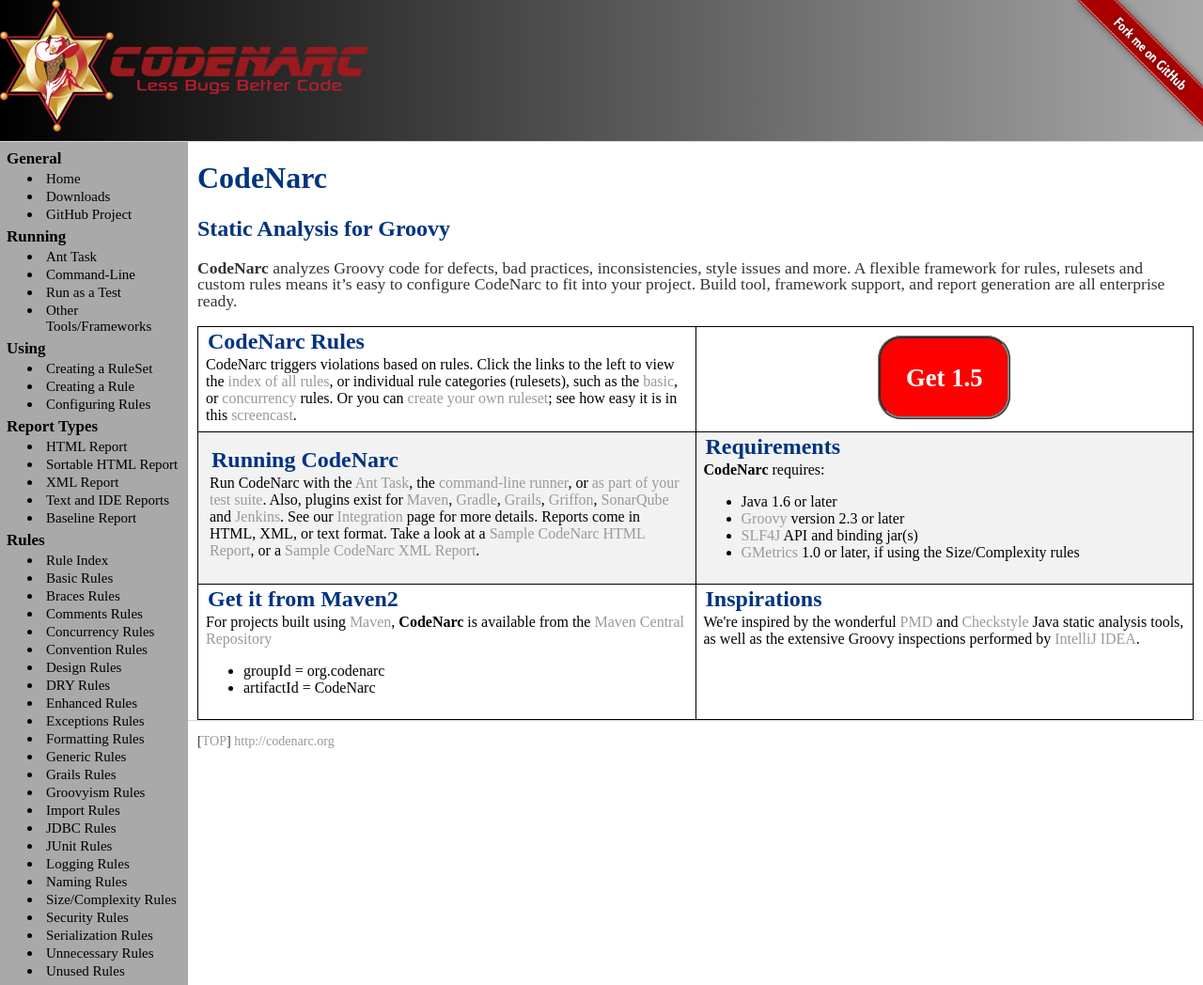
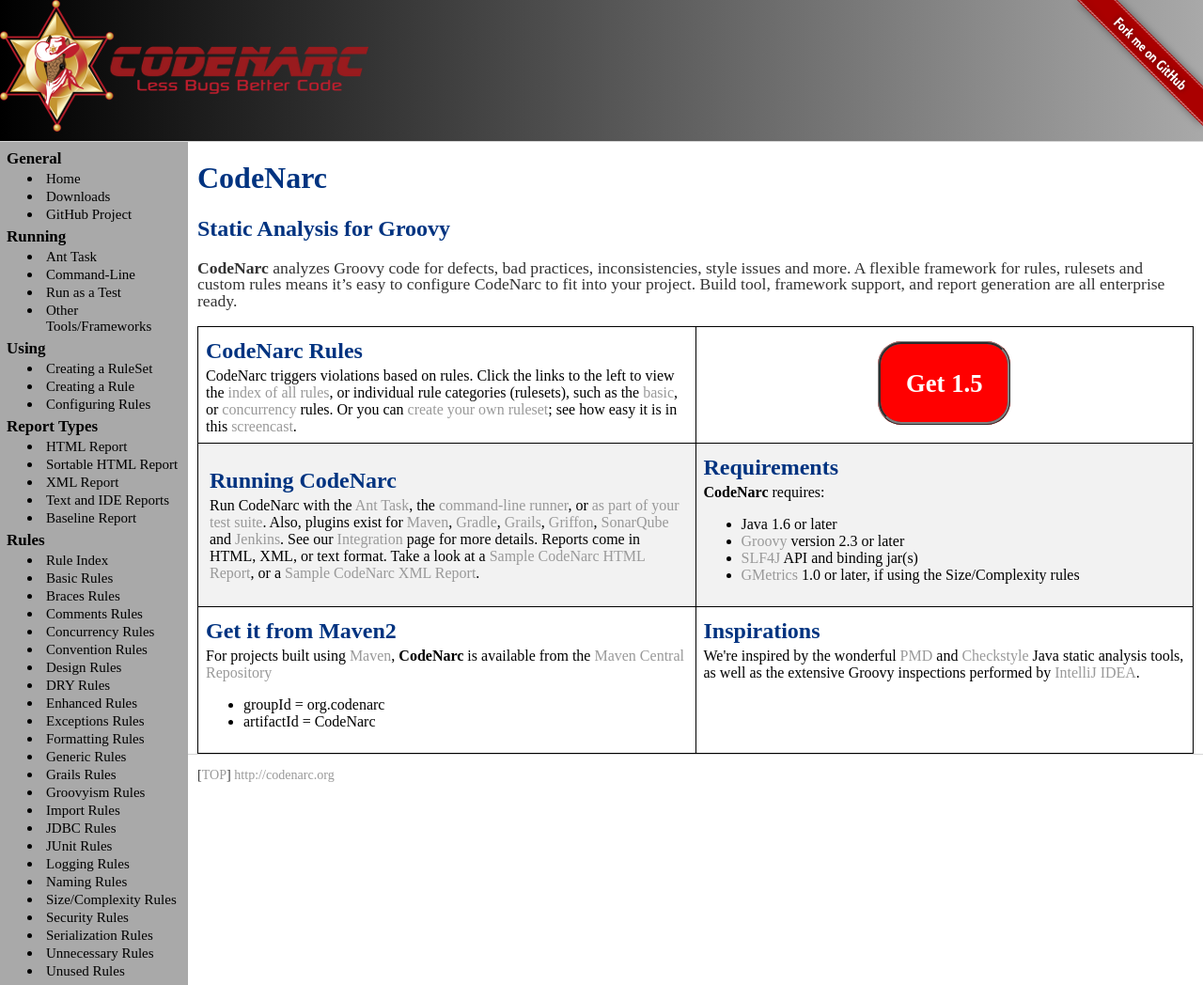
Before and after one commit to CodeNarc/CodeNarc, a Jekyll site: the page built from index.md, in a window 1280 px wide and 1048 px high. Shown: the whole window at 94% size. Built offline with Jekyll 4.4.1, drawn with Linux system fonts in a browser that asks for light colours.

```diff
--- a/css/main.css
+++ b/css/main.css
@@ -143,14 +143,23 @@ th {
 tr:nth-child(even) {background-color: #f2f2f2;}
 
 .section {
-    padding-top: 0px;
-    padding-left: 8px;
-    padding-right: 8px;
-    padding-bottom: 8px;
+    padding: 8px;
     vertical-align: top;
 }
 
 .section h2 {
-    padding: 2px;
+    padding-top: 4px;
+    padding-bottom: 4px;
     margin: 0px;
 }
+
+.getitbutton {
+    color:white;
+    font-size:20pt;
+    font-weight:bold;
+    margin:auto;
+    border:ridge gray;
+    border-radius:25px;
+    background-color:red;
+    padding:20pt;
+}
--- a/index.md
+++ b/index.md
@@ -23,8 +23,9 @@ to fit into your project. Build tool, framework support, and report generation a
      </td>
     <td valign="middle" align="middle" style="margin:auto; vertical-align:middle">
         <div>
-            <a style="color:white;font-size:20pt;font-weight:bold; margin:auto; border:ridge gray; border-radius:25px; background-color:red; padding:20pt;"
-               href="http://sourceforge.net/projects/codenarc/files//">Get 1.5</a>
+            <a class="getitbutton" href="http://sourceforge.net/projects/codenarc/files//">
+                Get 1.5
+            </a>
         </div>
     </td>
 </tr>
```
